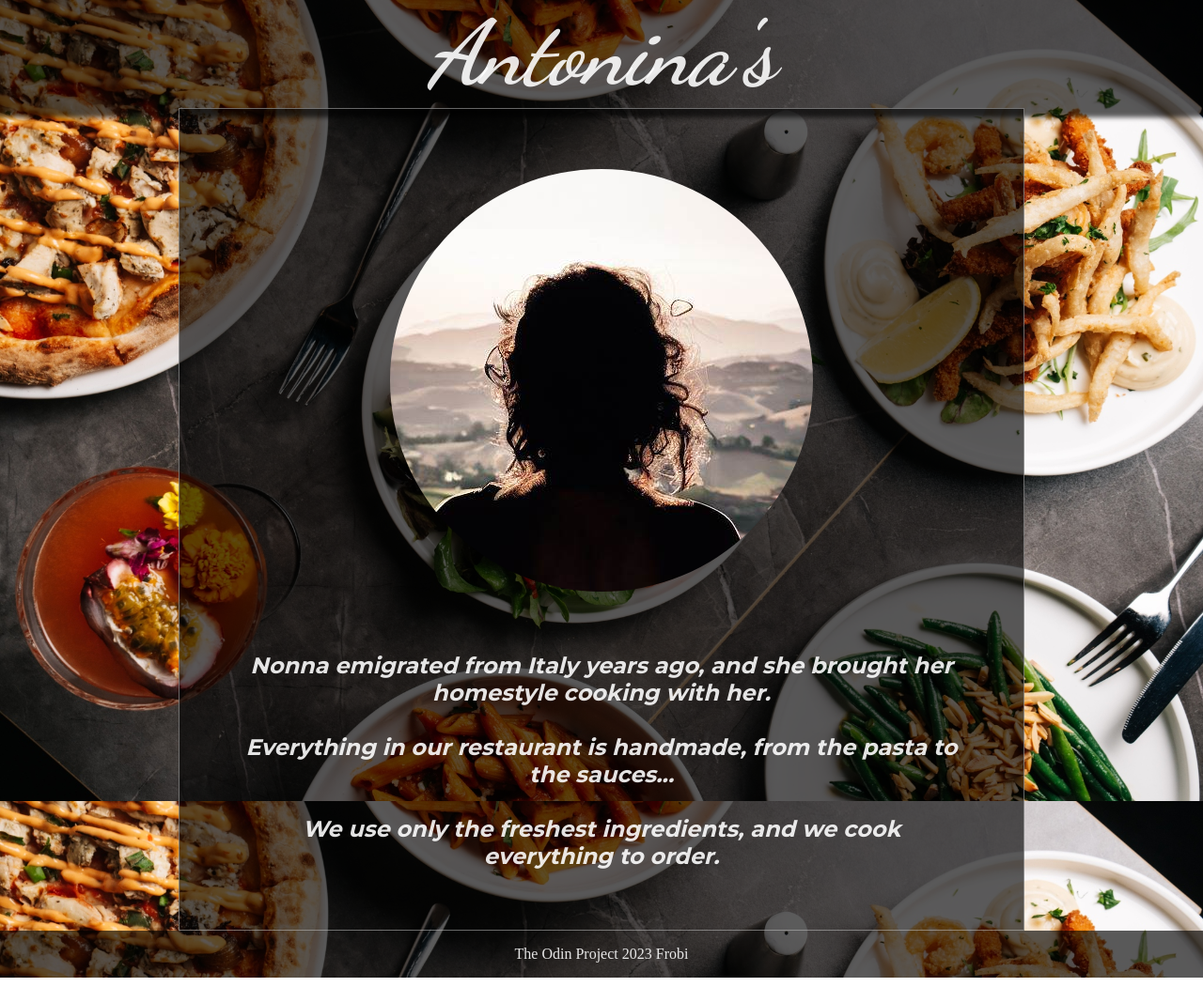
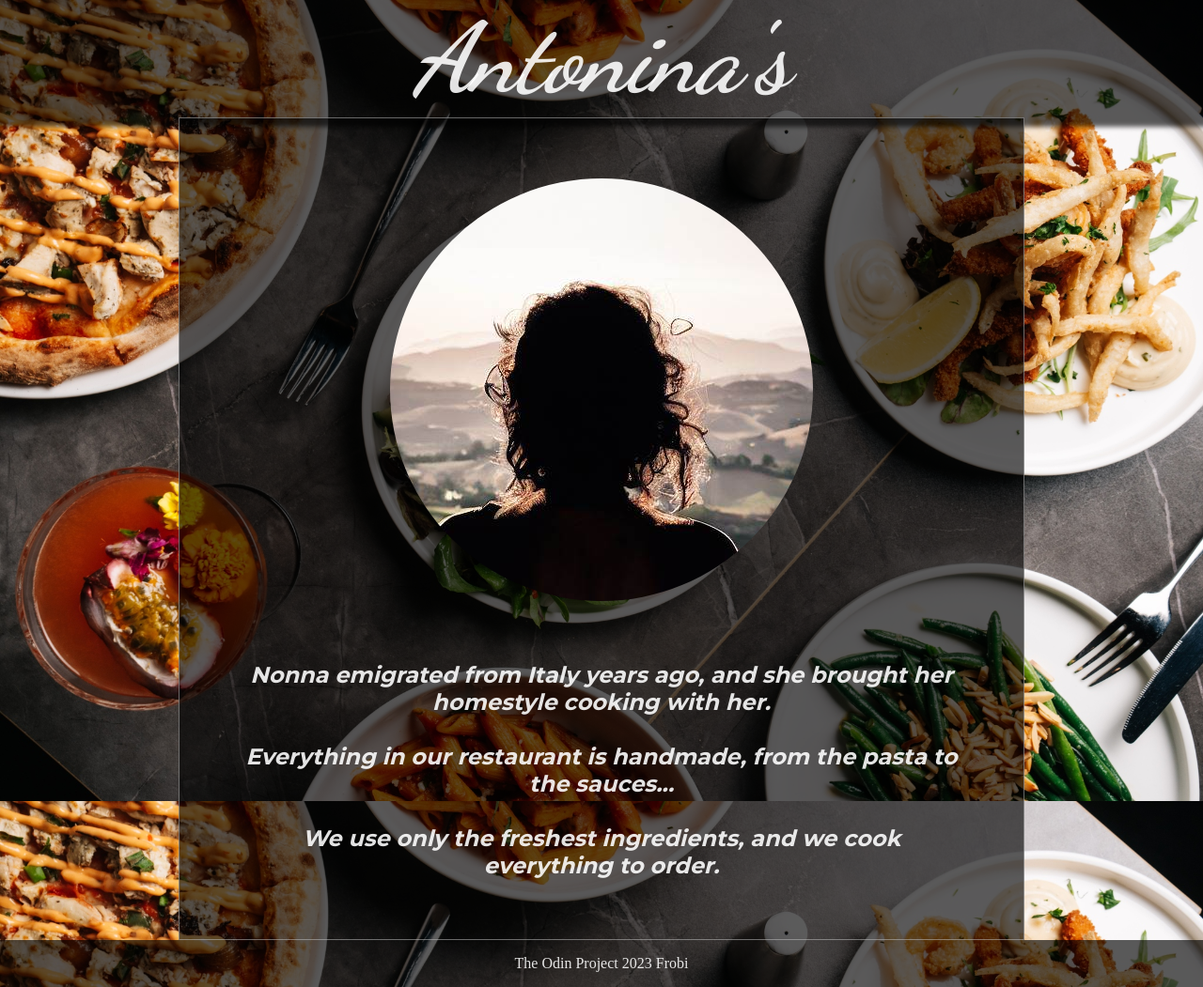
Before and after one commit to Frobii/odin-restaraunt-page, a website built with webpack: page dist/index.html in a window 1280 px wide. Shown: the whole page at 94% size. Built offline with Linux system fonts and the light colour scheme; a web font is replaced by a local one.

Commit message:
adjust-home-photo

```diff
--- a/src/style.css
+++ b/src/style.css
@@ -47,7 +47,7 @@ body {
 
 .restaurant-name {
     font-family: Dancing Script;
-    font-size: 12ch;
+    font-size: 13ch;
     font-style: italic;
     color: rgba(255, 255, 255, 0.888);
     margin: 0 auto;
@@ -70,7 +70,7 @@ body {
 
 .home-photo {
     background-image: url(/src/young_nonna.jpeg);
-    background-position: -300px 800px;
+    background-position: -300px 810px;
     width: 450px;
     height: 450px;
     border-radius: 50%;
```
Also changed, not shown: dist/bundle.js.
